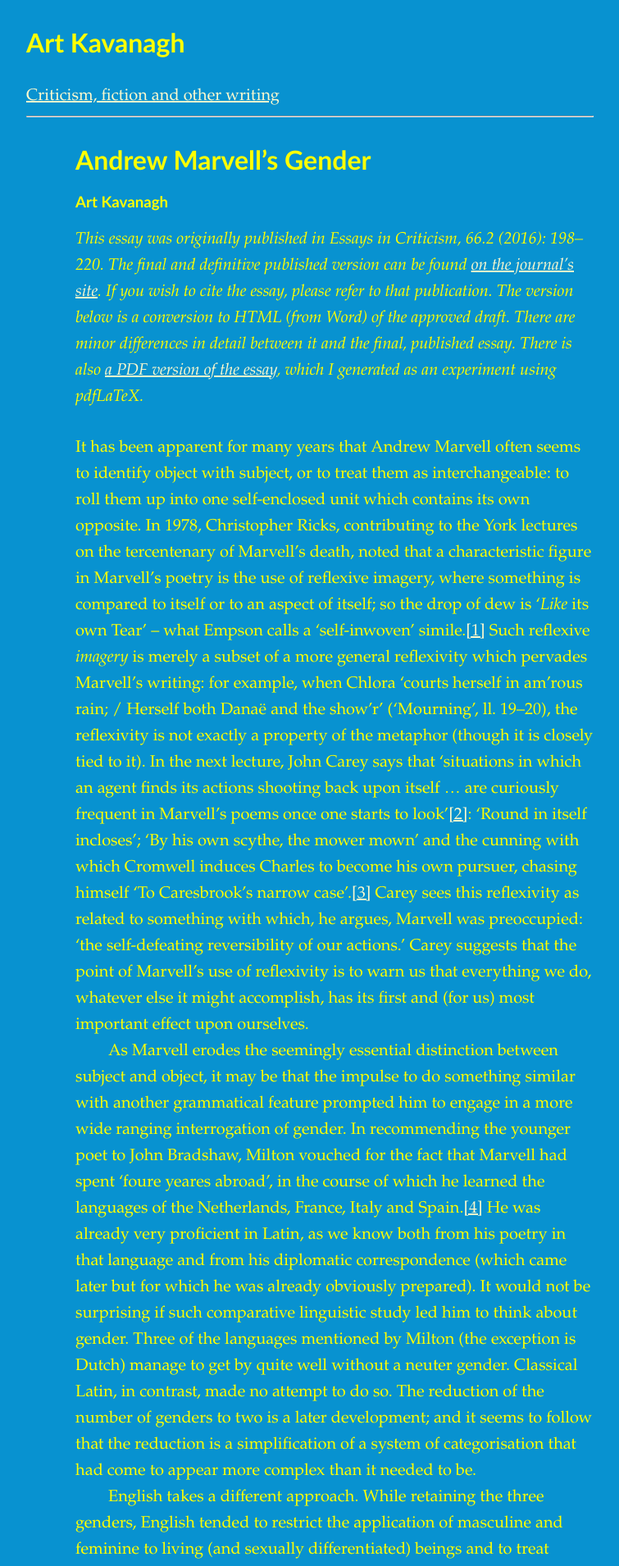
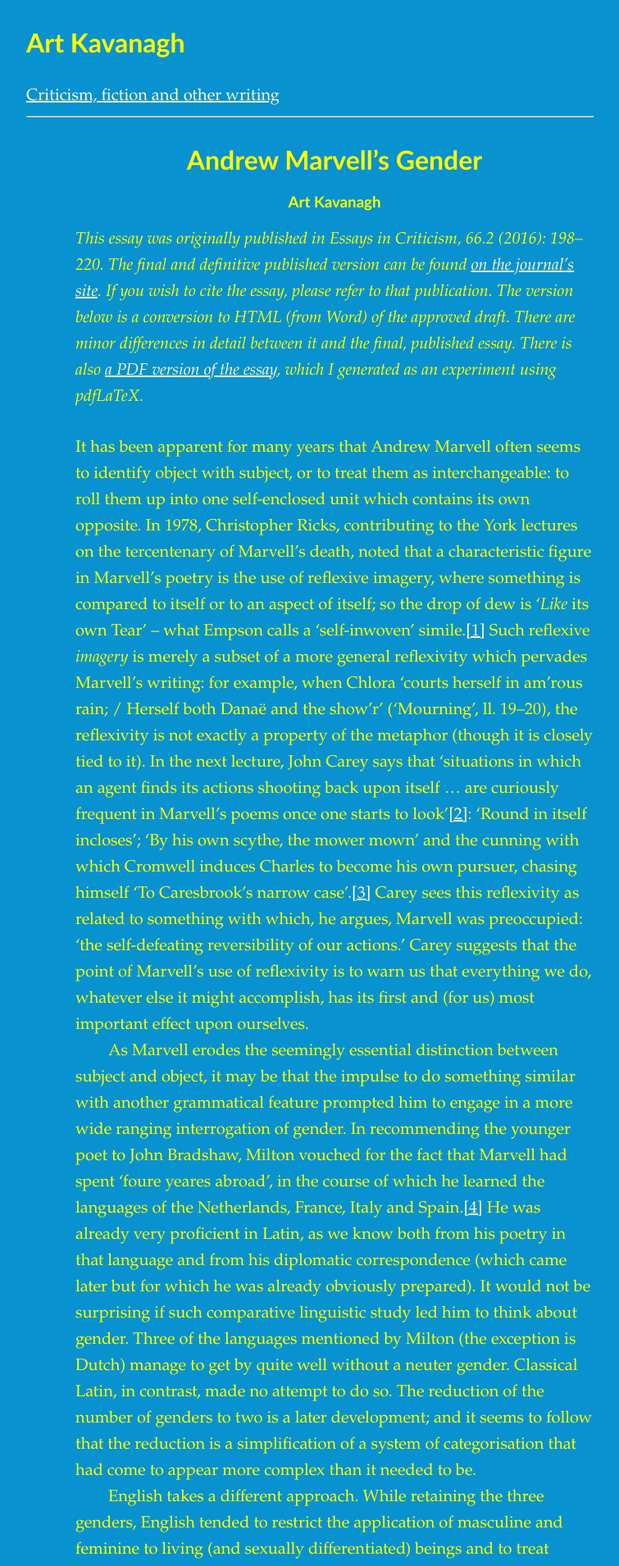
Before and after one commit to artkavanagh/github.io, a Jekyll site: the page Marvell-gender.html, which Jekyll copies as it is, in a window 1280 px wide. Shown: the top 1910 px of the page at 82% size, without its empty margins (232-987 px from the left). Built offline with Jekyll 4.4.1, drawn with Linux system fonts in a browser that asks for light colours.

Commit message:
Update Marvell-gender.html

```diff
--- a/Marvell-gender.html
+++ b/Marvell-gender.html
@@ -13,10 +13,10 @@
 <p class="unindent"><a href="https://www.artkavanagh.ie/">Criticism, fiction and other writing</a><br></p>
 <hr>
 </header>
-<h1 class="bodytext">Andrew
+<h1 class="headcentre">Andrew
 Marvell’s Gender</h1>
 
-<h3>Art Kavanagh</h3>
+<h3 class="headcentre">Art Kavanagh</h3>
 
 <p class="intro">This essay was originally published in <cite class="stronger">Essays in Criticism</cite>, 66.2 (2016): 198–220. The final and definitive published version can be found <a href="https://www.doi.org/10.1093/escrit/cgw006">on the journal’s site</a>. If you wish to cite the essay, please refer to that publication. The version below is a conversion to HTML (from Word) of the approved draft. There are minor differences in detail between it and the final, published essay. There is also <a href="https://www.artkavanagh.ie/AMGender.pdf">a PDF version of the essay</a>, which I generated as an experiment using pdfLaTeX.</p>
 
@@ -806,7 +806,7 @@ his very obvious courage.</p>
 
 <p class="unindent">Posted by <a href="https://www.artkavanagh.ie">Art 19-May-2019</a></p>
 
-<h2>Notes</h2>
+<h2 class="headcentre">Notes</h2>
 
 <hr>
 
```
